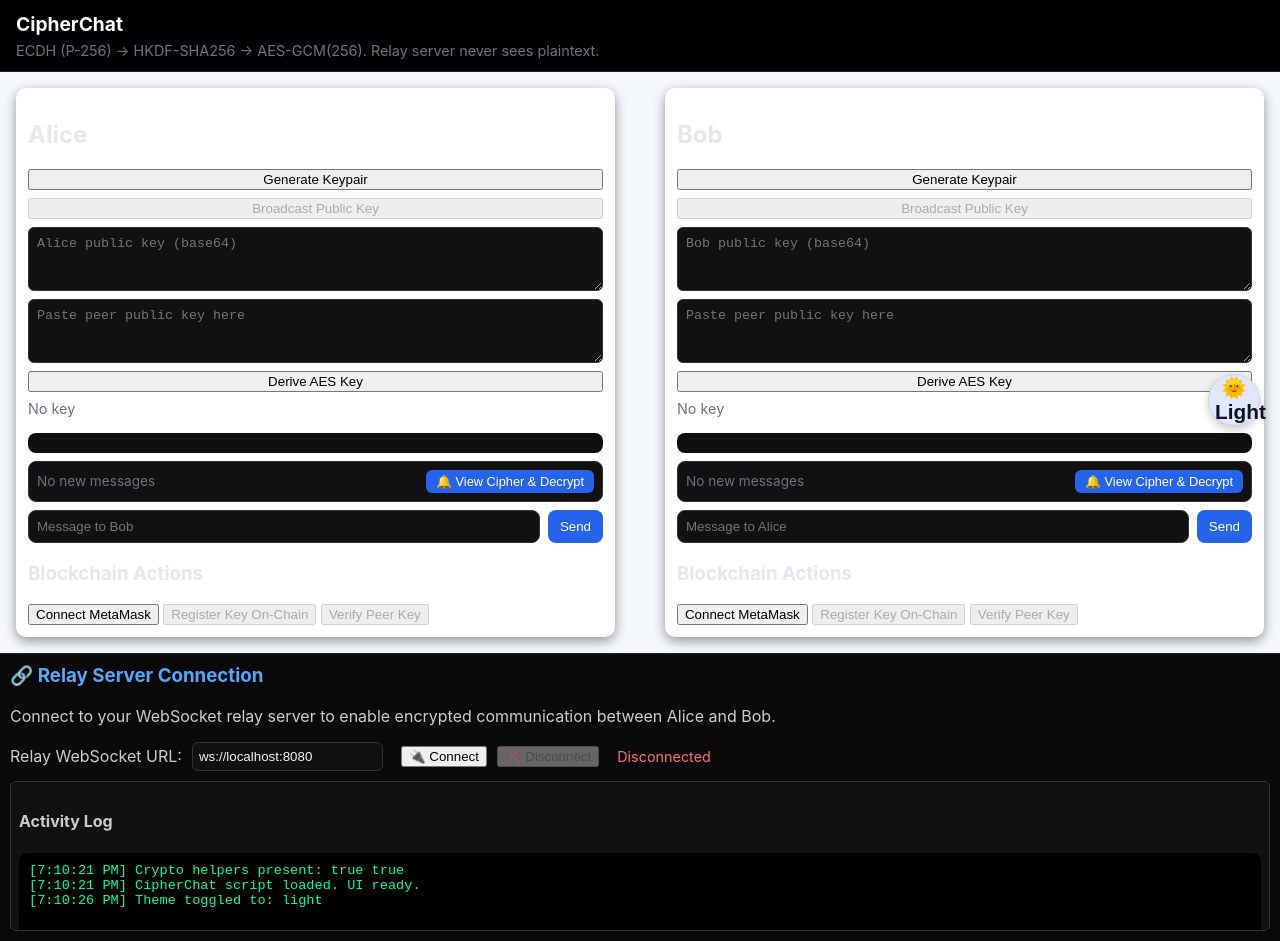
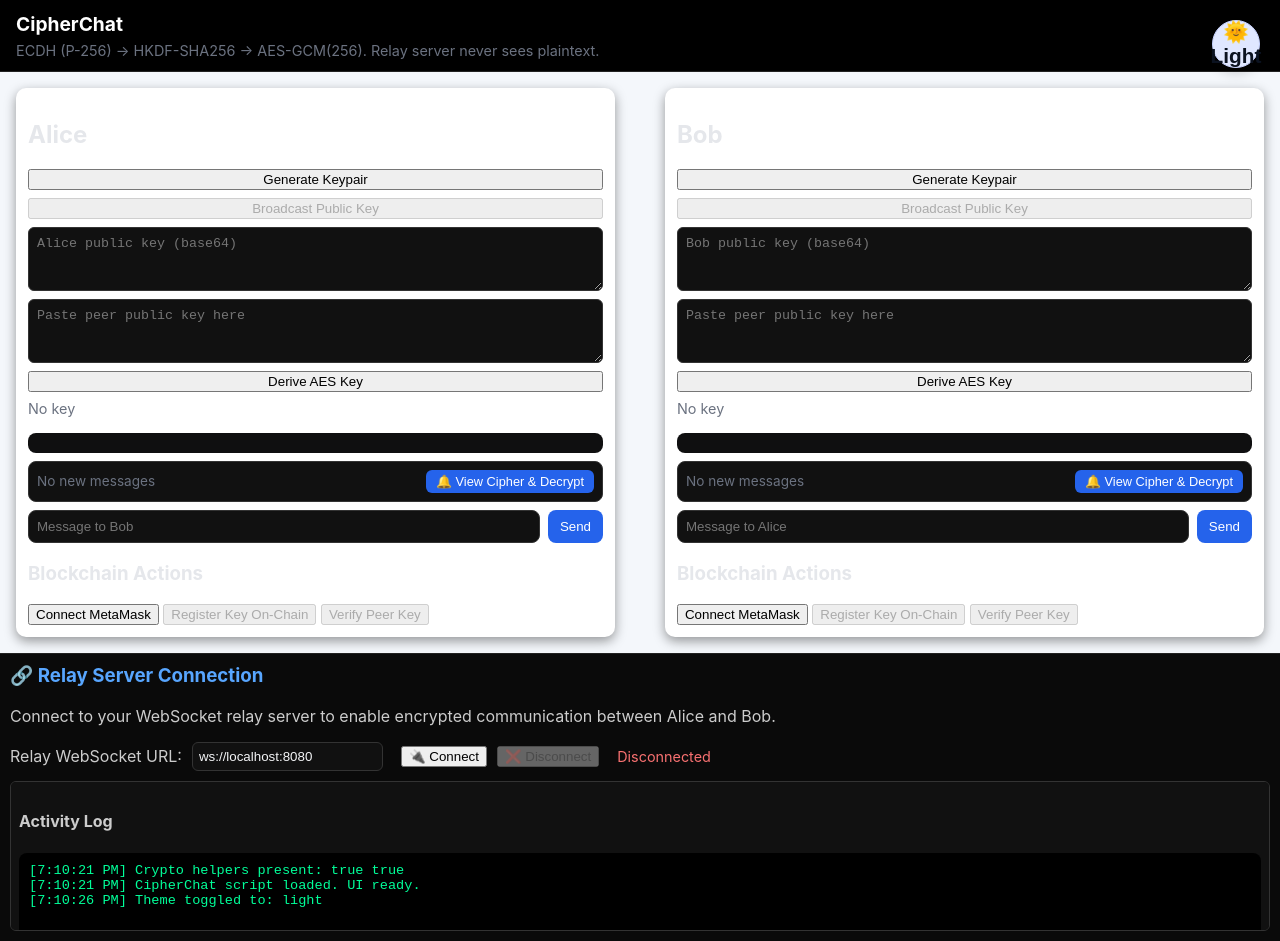
Before and after one commit to Namoj-design/AES-Project, a plain HTML site: page client/index.html in a window 1280 px wide. Both pictures are taken after a click on the button "Toggle / mode". Drawn offline with Linux system fonts and the light colour scheme.

Commit message:
new edits added to project

```diff
--- a/client/index.html
+++ b/client/index.html
@@ -102,6 +102,6 @@
 </script>
 
   <!-- Floating Theme Toggle Button -->
-  <button id="theme-toggle" aria-pressed="false" title="Toggle light / dark mode">🌙</button>
+  <button id="theme-toggle" aria-pressed="false" title="Toggle  /  mode">🌙</button>
 </body>
 </html>
--- a/client/script.js
+++ b/client/script.js
@@ -382,7 +382,7 @@ if (rightSend) rightSend.addEventListener('click', async () => {
     const msg = rightInput?.value?.trim();
     if (!msg) return;
     const { iv, ct } = await C.encryptAesGcmBase64(right.aes, msg);
-    if (rightChat) UI.appendBubble(rightChat, `🟢 You: ${msg}`, 'right');
+    if (rightChat) UI.appendBubble(rightChat, ` You: ${msg}`, 'right');
     sendRelay({ type: 'cipher', from: 'right', target: 'left', iv, ct });
     rightInput.value = '';
     log('Bob sent encrypted message to Alice:', ct.slice(0, 40) + '...');
@@ -519,7 +519,7 @@ if (leftDecryptBtn) leftDecryptBtn.addEventListener('click', async () => {
     const data = latestCipher.left;
     if (!data || !left.aes) { alert('No cipher or key to decrypt.'); return; }
     const pt = await C.decryptAesGcmBase64(left.aes, data.iv, data.ct);
-    UI.appendBubble(leftChat, `🟢 Decrypted from Bob: ${pt}`, 'right');
+    UI.appendBubble(leftChat, `Decrypted from Bob: ${pt}`, 'right');
     leftNotifyText.textContent = 'Message decrypted successfully.';
     leftDecryptBtn.disabled = true;
     log('Alice manually decrypted message:', pt);
@@ -533,7 +533,7 @@ if (rightDecryptBtn) rightDecryptBtn.addEventListener('click', async () => {
     const data = latestCipher.right;
     if (!data || !right.aes) { alert('No cipher or key to decrypt.'); return; }
     const pt = await C.decryptAesGcmBase64(right.aes, data.iv, data.ct);
-    UI.appendBubble(rightChat, `🟢 Decrypted from Alice: ${pt}`, 'left');
+    UI.appendBubble(rightChat, `Decrypted from Alice: ${pt}`, 'left');
     rightNotifyText.textContent = 'Message decrypted successfully.';
     rightDecryptBtn.disabled = true;
     log('Bob manually decrypted message:', pt);
--- a/client/style.css
+++ b/client/style.css
@@ -307,34 +307,38 @@ pre#log {
   overflow-y: auto;
 }
 
-/* Floating Theme Toggle Button (Right-side placement) */
+/* Floating Theme Toggle Button (Top-right placement) */
 #theme-toggle {
   position: fixed;
-  top: 50%;
+  top: 20px;
   right: 20px;
-  transform: translateY(-50%);
   background: var(--accent);
   color: #fff;
   border: none;
   border-radius: 50%;
-  width: 52px;
-  height: 52px;
+  width: 48px;
+  height: 48px;
   cursor: pointer;
   font-size: 1.3rem;
   font-weight: bold;
-  box-shadow: 0 4px 12px rgba(0, 0, 0, 0.3);
-  z-index: 9999;
-  transition: all 0.3s ease;
+  display: flex;
+  align-items: center;
+  justify-content: center;
+  box-shadow: 0 6px 14px rgba(0, 0, 0, 0.25);
+  z-index: 1000;
+  transition: all 0.3s ease, box-shadow 0.2s ease-in-out;
 }
 
+/* Hover & focus effects */
 #theme-toggle:hover {
   background: #2563eb;
-  transform: translateY(-50%) scale(1.08);
-  box-shadow: 0 4px 14px rgba(0, 0, 0, 0.35);
+  transform: scale(1.08);
+  box-shadow: 0 8px 18px rgba(0, 0, 0, 0.35);
 }
 
 #theme-toggle:active {
-  transform: translateY(-50%) scale(0.95);
+  transform: scale(0.95);
+  box-shadow: 0 3px 8px rgba(0, 0, 0, 0.3);
 }
 
 /* Light mode adjustments */
@@ -342,13 +346,29 @@ body.light #theme-toggle {
   background: #e0e7ff;
   color: #0b1220;
   border: 1px solid #c7d2fe;
-  box-shadow: 0 4px 10px rgba(0, 0, 0, 0.2);
+  box-shadow: 0 6px 12px rgba(0, 0, 0, 0.15);
 }
 
 body.light #theme-toggle:hover {
   background: #c7d2fe;
-  transform: translateY(-50%) scale(1.08);
-  box-shadow: 0 4px 12px rgba(0, 0, 0, 0.25);
+  transform: scale(1.08);
+  box-shadow: 0 8px 16px rgba(0, 0, 0, 0.25);
+}
+
+/* Subtle appearance animation */
+@keyframes fadeInSlide {
+  from {
+    opacity: 0;
+    transform: translateY(-10px);
+  }
+  to {
+    opacity: 1;
+    transform: translateY(0);
+  }
+}
+
+#theme-toggle {
+  animation: fadeInSlide 0.6s ease forwards;
 }
 
 @media (max-width: 900px) {
```
